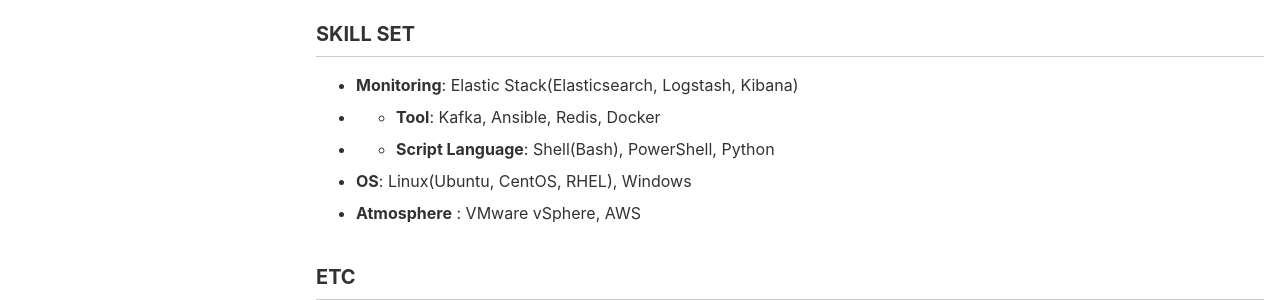
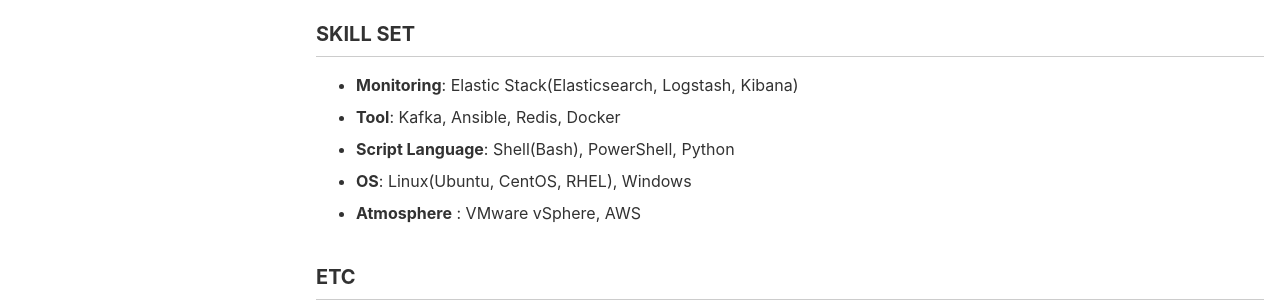
Before and after one commit to smilejulie0812/smilejulie0812.github.io, a Jekyll site: the page built from _posts/2021-03-24-introduction.md, in a window 1280 px wide. Shown: the part 477-777 px from the top of the page. Built offline with Jekyll 4.4.1, drawn with Linux system fonts in a browser that asks for light colours; cached includes are drawn as plain includes.

```diff
--- a/_posts/2021-03-24-introduction.md
+++ b/_posts/2021-03-24-introduction.md
@@ -16,8 +16,8 @@ IT 인프라 구축 및 운영 업무를 담당하는 **시스템 엔지니어**
 
 ## SKILL SET
 * **Monitoring**: Elastic Stack(Elasticsearch, Logstash, Kibana)
-* * **Tool**: Kafka, Ansible, Redis, Docker
-* * **Script Language**: Shell(Bash), PowerShell, Python
+* **Tool**: Kafka, Ansible, Redis, Docker
+* **Script Language**: Shell(Bash), PowerShell, Python
 * **OS**: Linux(Ubuntu, CentOS, RHEL), Windows
 * **Atmosphere** : VMware vSphere, AWS
 
```
